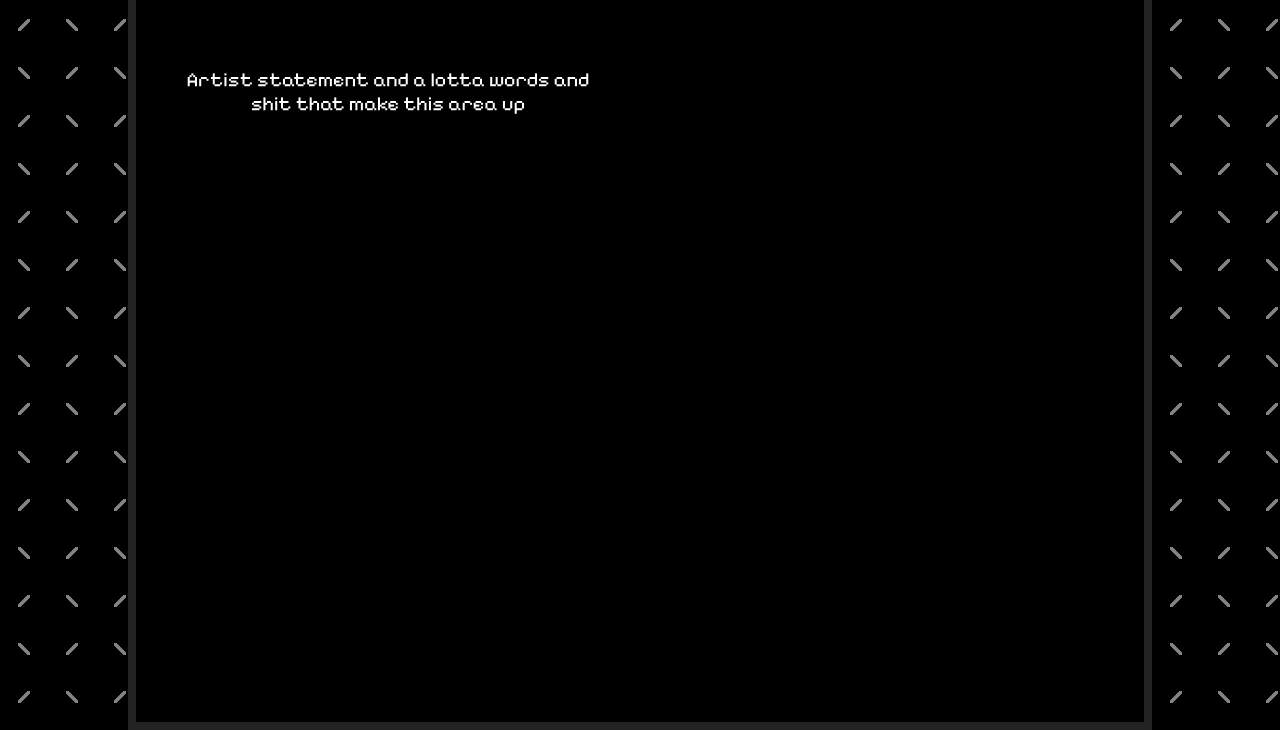
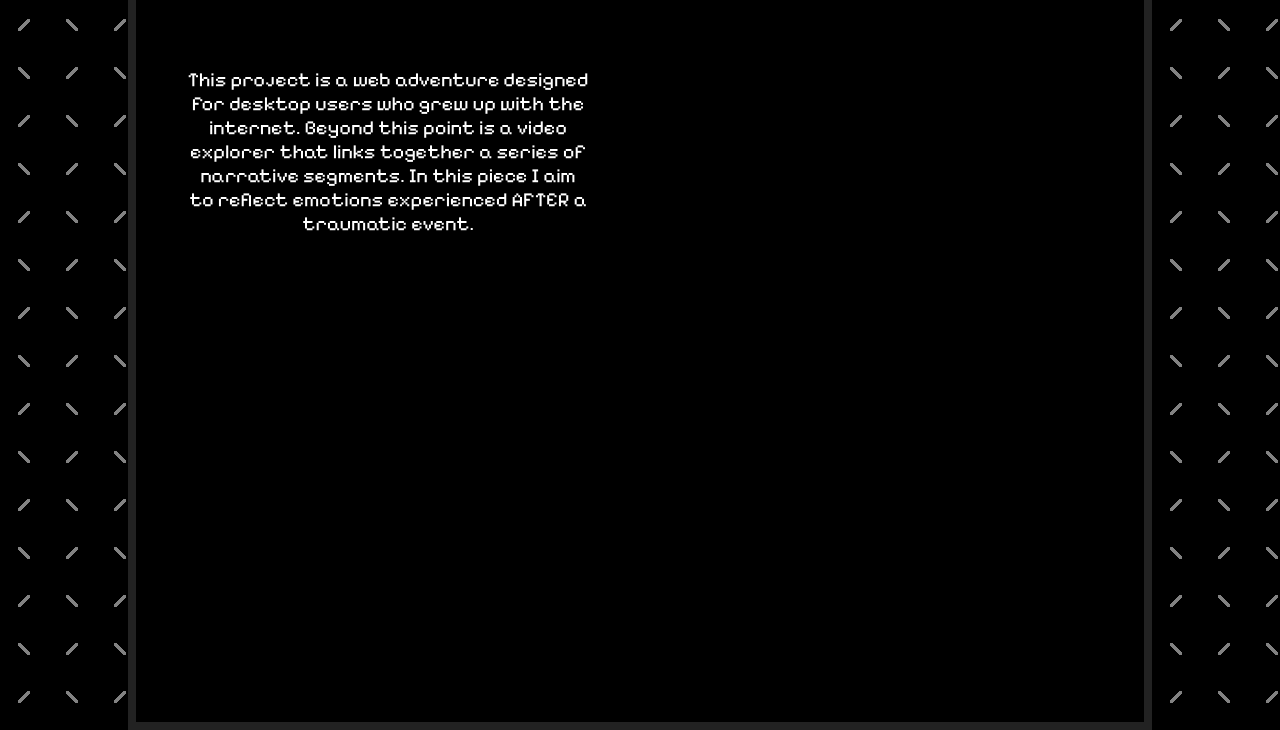
Before and after one commit to Svedek/victory_web_adventure, a plain HTML site: page index.html in a window 1280 px wide. Shown: the part 143-873 px from the top of the page. Drawn offline with Linux system fonts and the light colour scheme.

Commit message:
updated artist statement

```diff
--- a/index.html
+++ b/index.html
@@ -35,7 +35,7 @@
 
 				<br>
 
-				<p>Artist statement and a lotta words and shit that make this area up</p>
+				<p>This project is a web adventure designed for desktop users who grew up with the internet. Beyond this point is a video explorer that links together a series of narrative segments. In this piece I aim to reflect emotions experienced AFTER a traumatic event.</p>
 			</div>
 
 			<div id="right" class="content-div">
```
